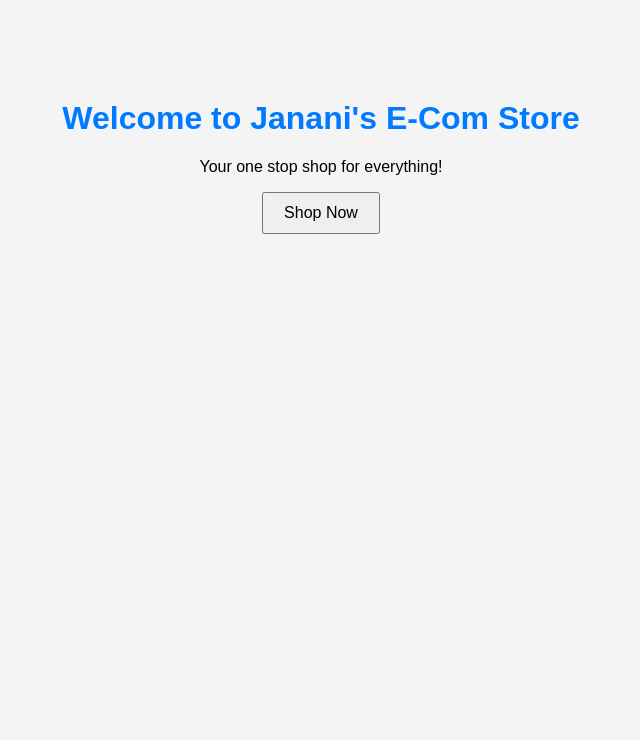
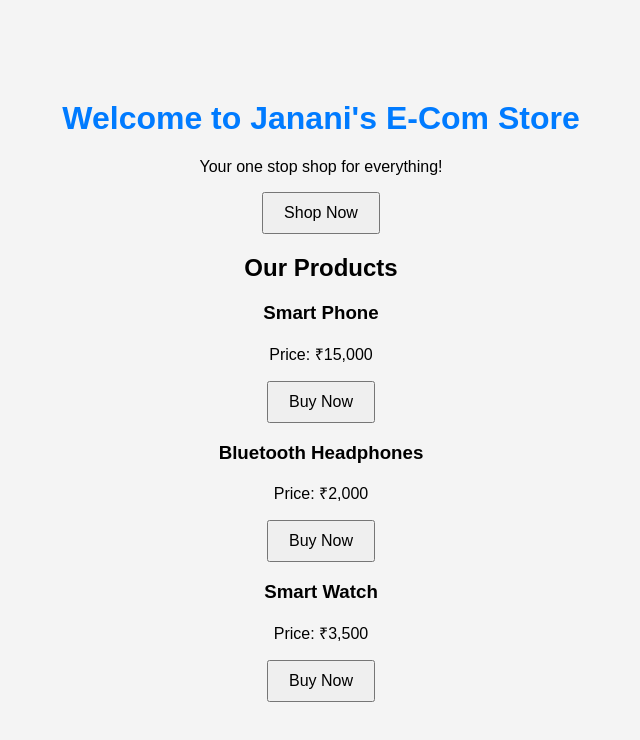
Before and after one commit to Janani272007/E-Com, a plain HTML site: page index.html in a window 1280 px wide. Shown: the whole page, without its empty margins (319-959 px from the left). Drawn offline with Linux system fonts and the light colour scheme.

Commit message:
Version 6 Added 3 Products

```diff
--- a/index.html
+++ b/index.html
@@ -8,5 +8,26 @@
   <h1>Welcome to Janani's E-Com Store</h1>
   <p>Your one stop shop for everything!</p>
   <button>Shop Now</button>
+
+  <h2>Our Products</h2>
+
+  <div>
+    <h3>Smart Phone</h3>
+    <p>Price: ₹15,000</p>
+    <button>Buy Now</button>
+  </div>
+
+  <div>
+    <h3>Bluetooth Headphones</h3>
+    <p>Price: ₹2,000</p>
+    <button>Buy Now</button>
+  </div>
+
+  <div>
+    <h3>Smart Watch</h3>
+    <p>Price: ₹3,500</p>
+    <button>Buy Now</button>
+  </div>
+
 </body>
 </html>
```
